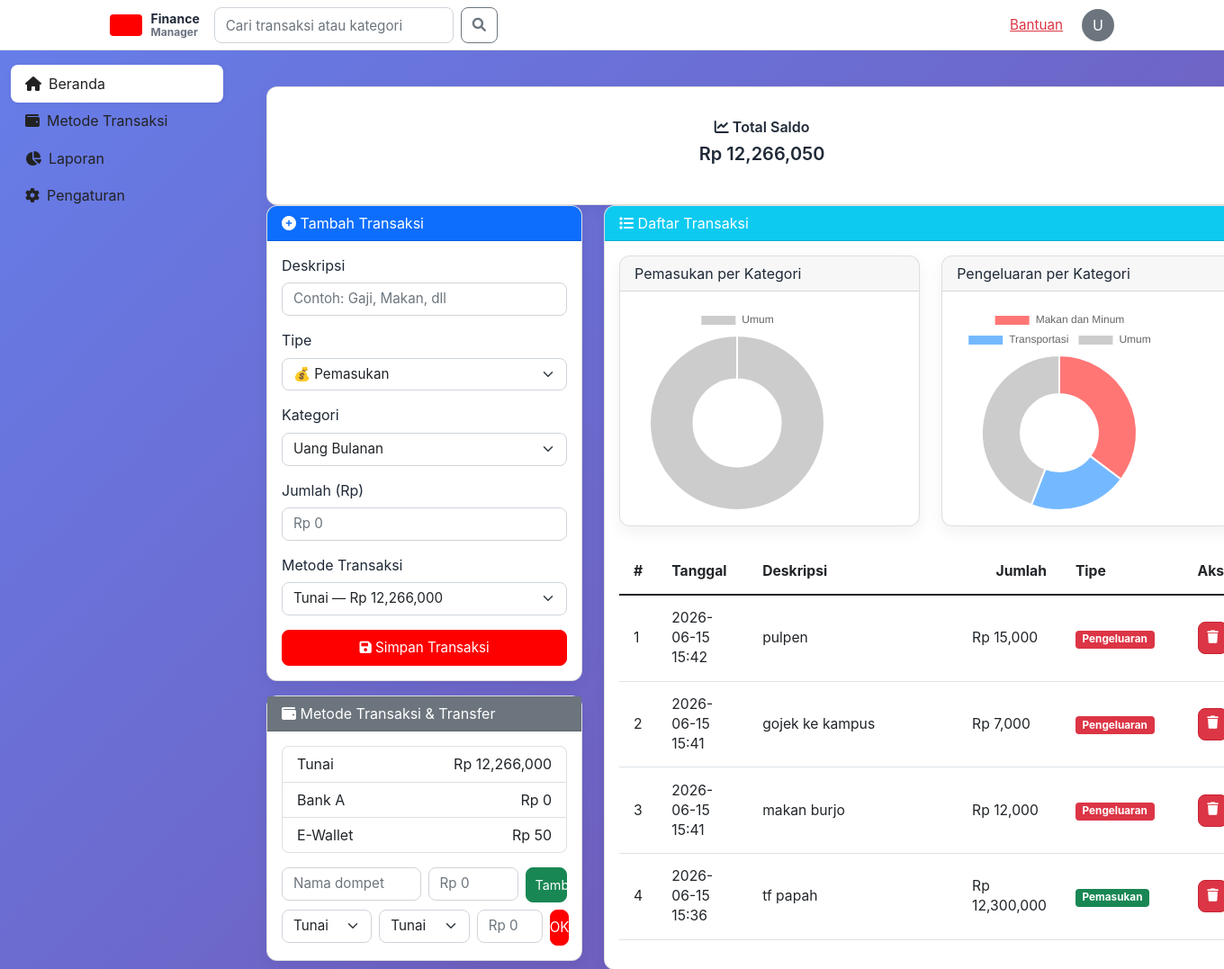
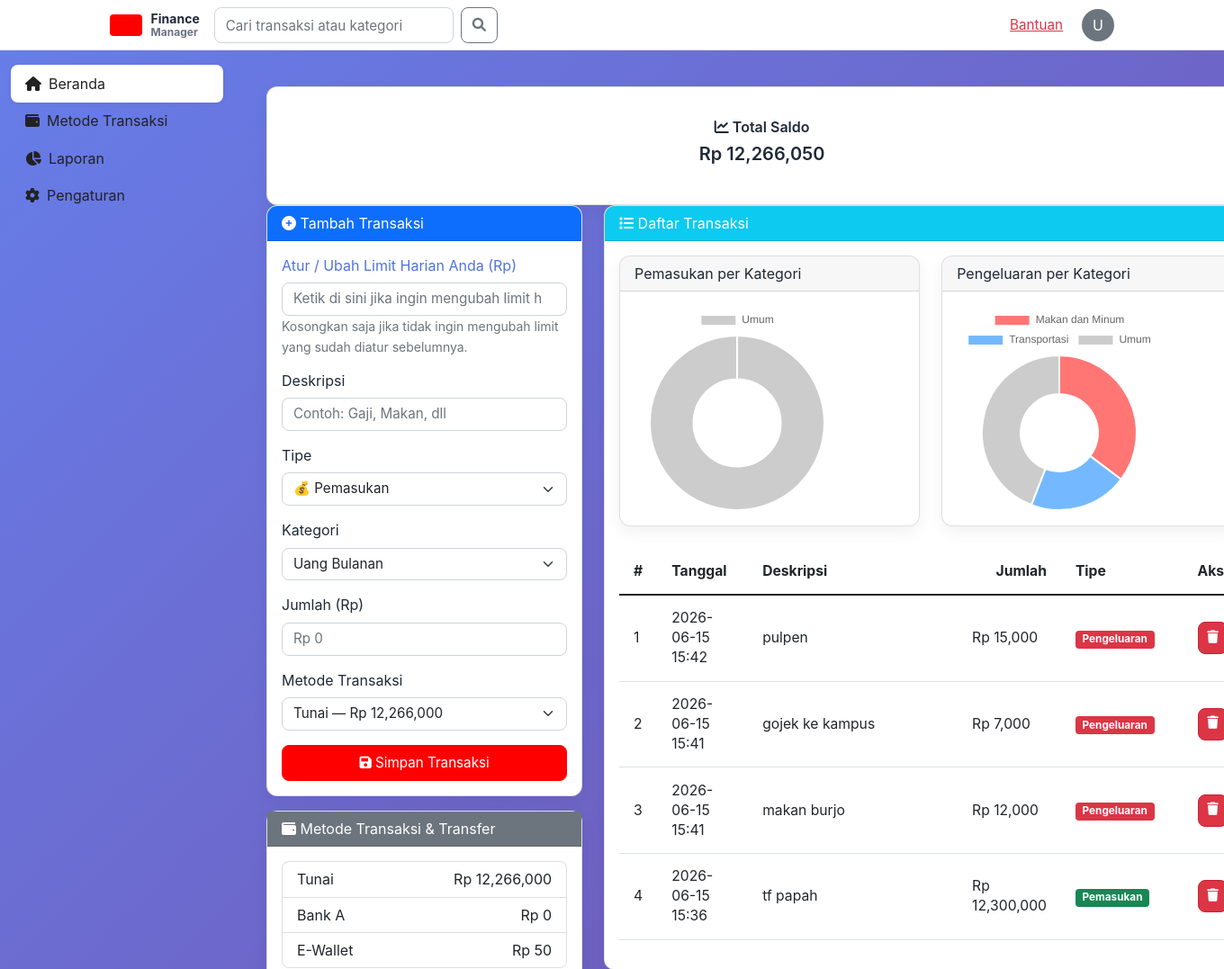
Before and after one commit to MuhammadAzzaRayyan/finance-tracker, a Flask app: page / in a window 1360 px wide; the page is wider, and only the part inside the window is pictured. Shown: the top 1077 px of that part at 90% size. Run offline with Flask 3, Linux system fonts and the light colour scheme.

Commit message:
Add daily limit input field to form
Added input field for daily limit with label and placeholder.

```diff
--- a/templates/index.html
+++ b/templates/index.html
@@ -71,6 +71,11 @@
                             </div>
                             <div class="card-body">
                                 <form action="/add" method="POST">
+                                    <div class="mb-3">
+                                        <label for="daily_limit" class="form-label font-weight-bold" style="color: #4e73df;">Atur / Ubah Limit Harian Anda (Rp)</label>
+                                        <input type="number" class="form-control" id="daily_limit" name="daily_limit" placeholder="Ketik di sini jika ingin mengubah limit harian, misal: 50000">
+                                        <small class="text-muted">Kosongkan saja jika tidak ingin mengubah limit yang sudah diatur sebelumnya.</small>
+                                    </div>
                                     <div class="mb-3">
                                         <label class="form-label">Deskripsi</label>
                                         <input type="text" name="description" class="form-control" placeholder="Contoh: Gaji, Makan, dll" required>
```
